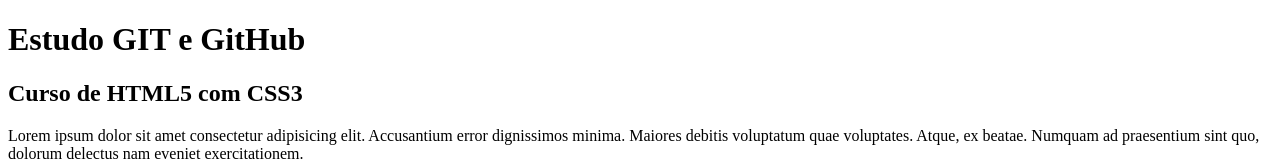
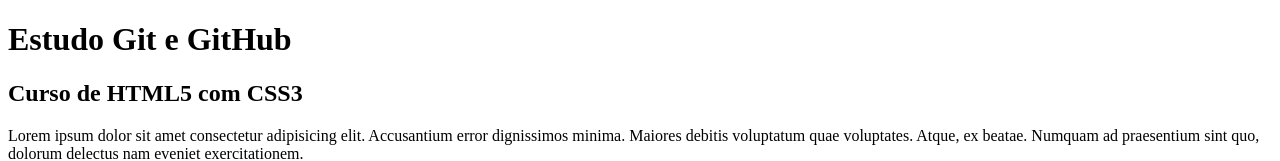
Before and after one commit to rodrigocgruiz/estudo_GitGitHub, a plain HTML site: page index.html in a window 1280 px wide. Shown: the top 161 px of the page. Drawn offline with Linux system fonts and the light colour scheme.

Commit message:
up conteudo

```diff
--- a/index.html
+++ b/index.html
@@ -3,12 +3,12 @@
 <head>
     <meta charset="UTF-8">
     <meta name="viewport" content="width=device-width, initial-scale=1.0">
-    <title>Estudo GIT e GitHub</title>
+    <title>Estudo Git e GitHub</title>
 </head>
 <body>
     <main>
         <header>
-            <h1>Estudo GIT e GitHub</h1>
+            <h1>Estudo Git e GitHub</h1>
         </header>
         <article>
             <h2>Curso de HTML5 com CSS3</h2>
```
